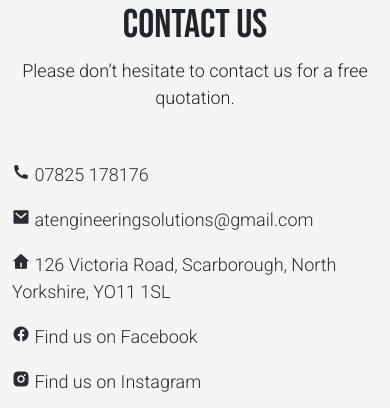
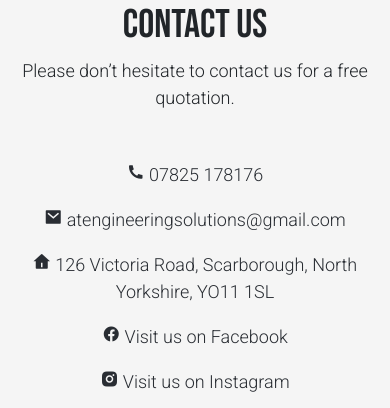
Before and after one commit to Robert-Clark-1990/atengineeringsolutions, a Django app: page / in a window 390 px wide. Shown: the part 3586-3994 px from the top of the page. Run offline with Django 3.2, Linux system fonts and the light colour scheme; data comes from the database, SQL or seed files in the repository; some libraries are stand-ins or nearby versions.

Commit message:
changes to homepage and css and README

```diff
--- a/atengineeringsolutions/static/css/base.css
+++ b/atengineeringsolutions/static/css/base.css
@@ -261,6 +261,11 @@
     align-items: center;
 }
 
+.contact-details {
+    align-items: center;
+    text-align: center;
+}
+
 .form-group {
     padding-top: 10px;
     padding-bottom: 10px;
@@ -299,11 +304,13 @@
         width: 300px;
         height: 300px;
     }
-
+    .contact-details {
+        align-items: left;
+        text-align: left;
+    }
     .form-bit {
         padding-top: 0;
     }
-
     .form-text {
         display: none;
     }
--- a/home/templates/home/index.html
+++ b/home/templates/home/index.html
@@ -98,12 +98,12 @@
                     <a name='contact'><h3 class="subheader">Contact Us</h3></a>
                     <p>Please don’t hesitate to contact us for a free quotation.</p>
                 </div>
-                <div class="col-12 col-md-6 pt-3">
+                <div class="col-12 col-md-6 pt-3 contact-details">
                     <p><a class="black-text" href="tel:+07825178176"><i class="ri-phone-fill"></i> 07825 178176</a></p>
                     <p><a class="black-text" href="mailto:atengineeringsolutions@gmail.com" subject="Quote"><i class="ri-mail-fill"></i> atengineeringsolutions@gmail.com</a></p>
                     <p><a class="black-text" href="https://goo.gl/maps/5DEZDeQVYhi82nZK7" target="_blank"><i class="ri-home-4-fill"></i> 126 Victoria Road, Scarborough, North Yorkshire, YO11 1SL</a></p>
-                    <p><a class="black-text" href="https://www.facebook.com/atengineeringsolutions/" target="_blank"><i class="ri-facebook-circle-fill"></i> Find us on Facebook</a></p>
-                    <p><a class="black-text" href="https://www.instagram.com/atengineeringsolutions/" target="_blank"><i class="ri-instagram-fill"></i> Find us on Instagram</a></p>
+                    <p><a class="black-text" href="https://www.facebook.com/atengineeringsolutions/" target="_blank"><i class="ri-facebook-circle-fill"></i> Visit us on Facebook</a></p>
+                    <p><a class="black-text" href="https://www.instagram.com/atengineeringsolutions/" target="_blank"><i class="ri-instagram-fill"></i> Visit us on Instagram</a></p>
                     <iframe class="map" src="https://www.google.com/maps/embed?pb=!1m18!1m12!1m3!1d2329.3284627104176!2d-0.4096407844422999!3d54.2804564801854!2m3!1f0!2f0!3f0!3m2!1i1024!2i768!4f13.1!3m3!1m2!1s0x487f478cd3bb1839%3A0x653a8dd649f3d1bd!2s126%20Victoria%20Rd%2C%20Scarborough%20YO11%201SW!5e0!3m2!1sen!2suk!4v1624546984863!5m2!1sen!2suk" allowfullscreen="" loading="lazy"></iframe>
                 </div>
                 <div class="col-12 col-md-6 form-bit">
```
Also changed, not shown: README.md.
